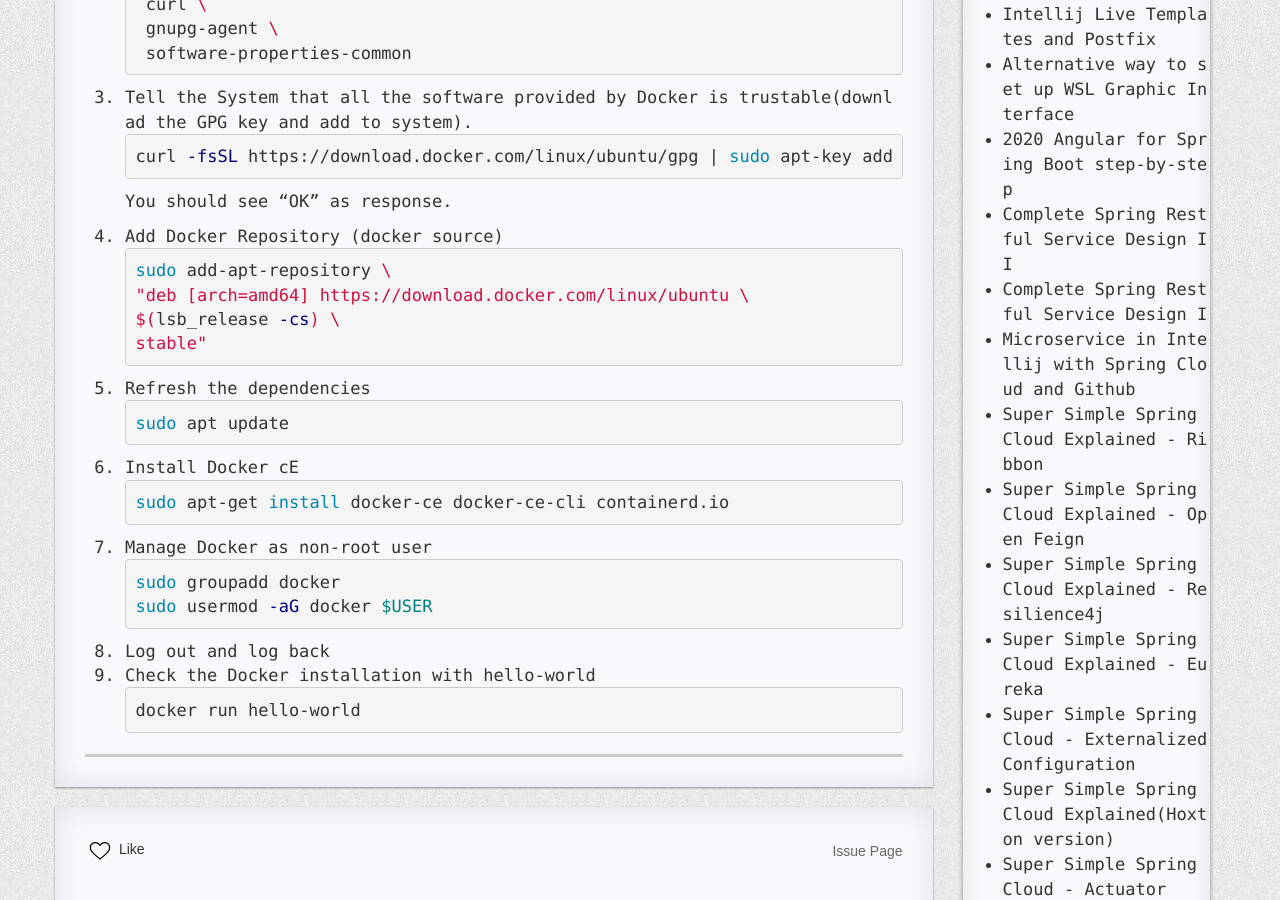
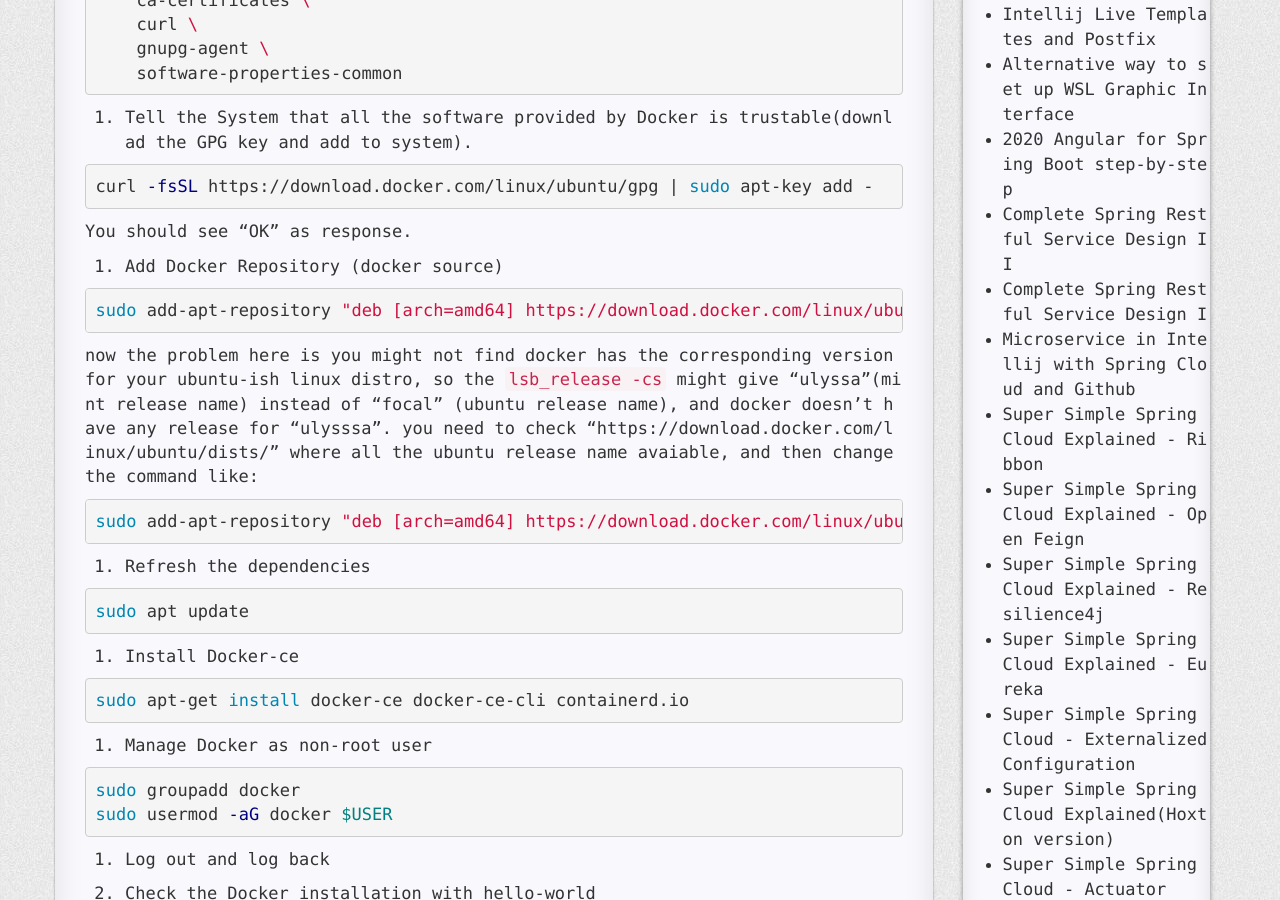
Before and after one commit to R0NGSH3N/r0ngsh3n.github.io, a Jekyll site: the page built from _posts/2018-03-01-docker-installation.md, in a window 1280 px wide and 900 px high, scrolled down 524 px. Built offline with Jekyll 4.4.1, drawn with Linux system fonts in a browser that asks for light colours; nearby versions of some CDN libraries; comment, search, counter and statistics services are not loaded; a style sheet for code colours, icons or effects is not loaded.

Commit message:
new instruction

```diff
--- a/_posts/2018-03-01-docker-installation.md
+++ b/_posts/2018-03-01-docker-installation.md
@@ -6,14 +6,16 @@ categories: common
 ---
 Official Guide: https://docs.docker.com/engine/install/ubuntu/
 
-
 Following are the steps(assume you have ubuntu installed on WSL):
 
 1. Update and Upgrade
+
 ~~~bash
 sudo apt update && sudo apt upgrade
 ~~~
+
 2. Install Dependecies
+
 ~~~bash
  sudo apt-get install \
     apt-transport-https \
@@ -22,33 +24,50 @@ sudo apt update && sudo apt upgrade
     gnupg-agent \
     software-properties-common
 ~~~
+
 3. Tell the System that all the software provided by Docker is trustable(downlad the GPG key and add to system).
+
 ~~~bash
 curl -fsSL https://download.docker.com/linux/ubuntu/gpg | sudo apt-key add -
 ~~~
+
 You should see "OK" as response.
+
 4. Add Docker Repository (docker source)
+
 ~~~bash
-sudo add-apt-repository \
-   "deb [arch=amd64] https://download.docker.com/linux/ubuntu \
-   $(lsb_release -cs) \
-   stable"
+sudo add-apt-repository "deb [arch=amd64] https://download.docker.com/linux/ubuntu $(lsb_release -cs) stable"
 ~~~
+
+now the problem here is you might not find docker has the corresponding version for your ubuntu-ish linux distro, so the `lsb_release -cs` might give "ulyssa"(mint release name) instead of "focal" (ubuntu release name), and docker doesn't have any release for "ulysssa". you need to check "https://download.docker.com/linux/ubuntu/dists/" where all the ubuntu release name avaiable, and then change the command like:
+
+~~~bash
+sudo add-apt-repository "deb [arch=amd64] https://download.docker.com/linux/ubuntu focal stable"
+~~~
+
 5. Refresh the dependencies
+
 ~~~bash
 sudo apt update
 ~~~
-6. Install Docker cE
+
+6. Install Docker-ce
+
 ~~~bash
 sudo apt-get install docker-ce docker-ce-cli containerd.io
 ~~~
+
 7. Manage Docker as non-root user
+
 ~~~bash
 sudo groupadd docker
 sudo usermod -aG docker $USER
 ~~~
+
 8. Log out and log back
+
 9. Check the Docker installation with hello-world
+
 ~~~bash
 docker run hello-world
 ~~~
```
